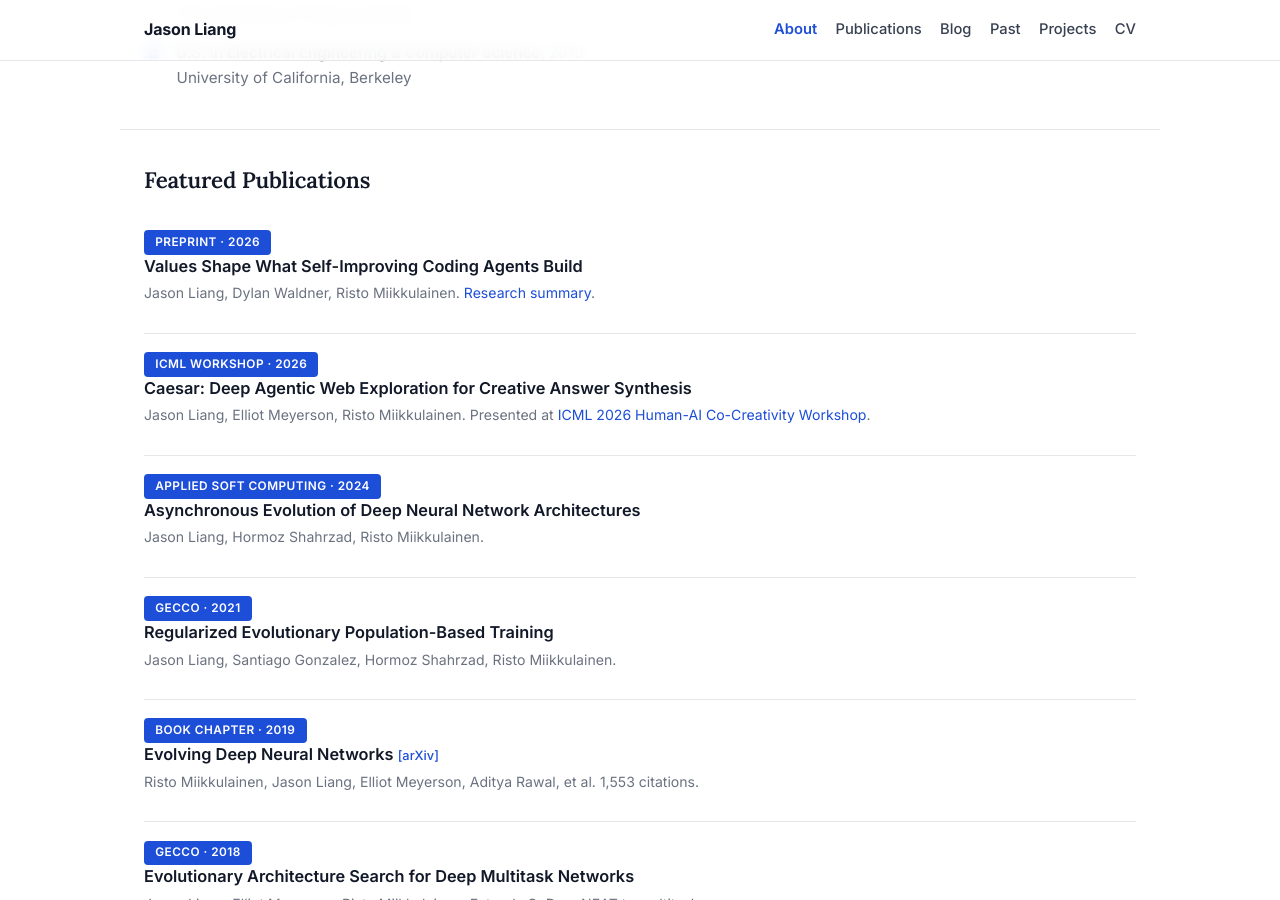
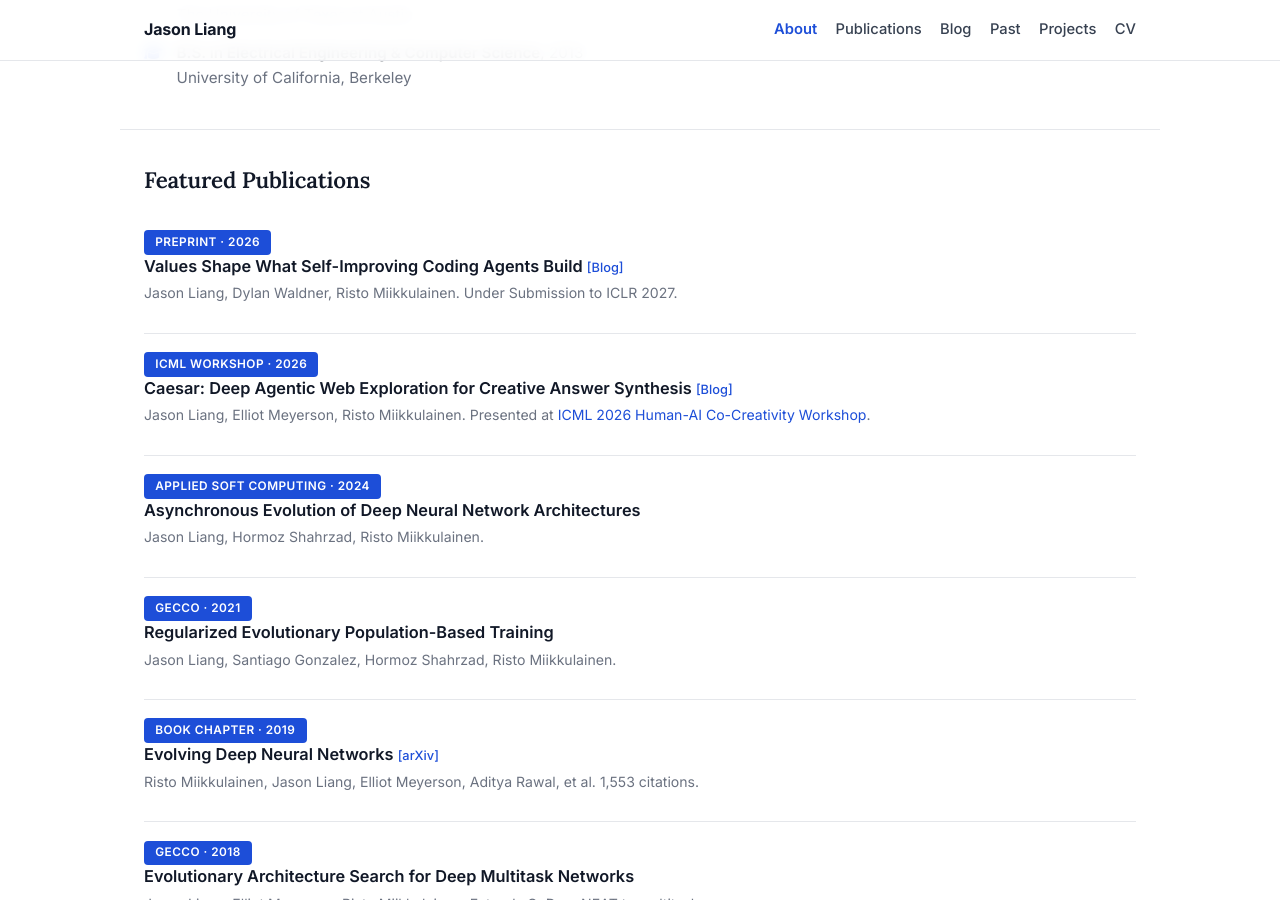
Before and after one commit to jasonzliang/jasonzliang.github.io, a Jekyll site: the page index.html, which Jekyll copies as it is, in a window 1280 px wide and 900 px high, scrolled down 1030 px. Built offline with Jekyll 4.4.1, drawn with Linux system fonts in a browser that asks for light colours.

Commit message:
Update featured publications links and submission status on homepage
Co-Authored-By: Claude Code <noreply@anthropic.com>

```diff
--- a/index.html
+++ b/index.html
@@ -197,12 +197,12 @@
     <div class="featured-pubs">
       <article class="featured-pub">
         <span class="conf-tag">Preprint · 2026</span>
-        <h3><a href="papers/values-shape-self-improving-coding-agents.pdf" target="_blank" rel="noopener">Values Shape What Self-Improving Coding Agents Build</a></h3>
-        <p class="featured-meta">Jason Liang, Dylan Waldner, Risto Miikkulainen. <a href="/blog/values-shape-agents/">Research summary</a>.</p>
+        <h3><a href="https://www.researchgate.net/publication/417252238_Values_Shape_What_Self-Improving_Coding_Agents_Build" target="_blank" rel="noopener">Values Shape What Self-Improving Coding Agents Build</a> <a class="pub-arxiv" href="/blog/values-shape-agents/">[Blog]</a></h3>
+        <p class="featured-meta">Jason Liang, Dylan Waldner, Risto Miikkulainen. Under Submission to ICLR 2027.</p>
       </article>
       <article class="featured-pub">
         <span class="conf-tag">ICML Workshop · 2026</span>
-        <h3><a href="https://arxiv.org/abs/2604.20855" target="_blank" rel="noopener">Caesar: Deep Agentic Web Exploration for Creative Answer Synthesis</a></h3>
+        <h3><a href="https://arxiv.org/abs/2604.20855" target="_blank" rel="noopener">Caesar: Deep Agentic Web Exploration for Creative Answer Synthesis</a> <a class="pub-arxiv" href="https://www.cognizant.com/us/en/ai-lab/blog/caesar-open-source-ai-research-agent" target="_blank" rel="noopener">[Blog]</a></h3>
         <p class="featured-meta">Jason Liang, Elliot Meyerson, Risto Miikkulainen. Presented at <a href="https://icml.cc/virtual/2026/workshop/54083" target="_blank" rel="noopener">ICML 2026 Human-AI Co-Creativity Workshop</a>.</p>
       </article>
       <article class="featured-pub">
```
